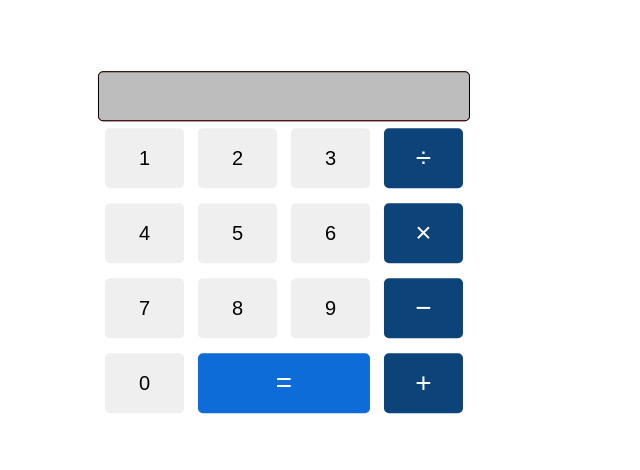
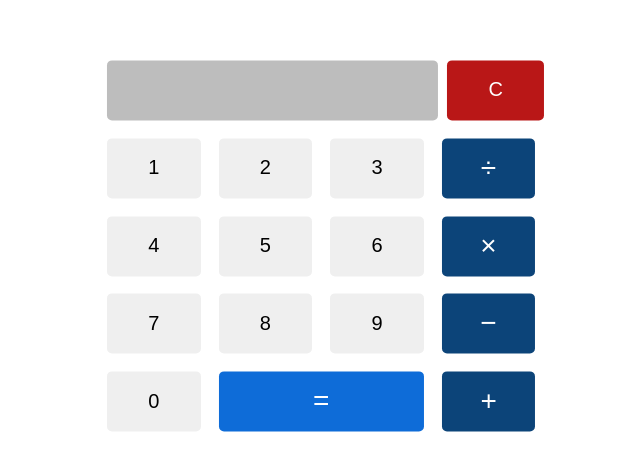
Before and after one commit to aimeeb6/electronjs-calculator, an Electron app: page calulator.html in a window 900 px wide. Shown: the part 154-624 px from the top of the page, without its empty margins (166-806 px from the left). Drawn offline with Linux system fonts and the light colour scheme.

Commit message:
Add calculator functionality

```diff
--- a/cal.js
+++ b/cal.js
@@ -1,10 +1,38 @@
+const math = require('mathjs')
 
 
-x = 5 + 7;
+let calarea = document.querySelector(".calculator");
+let calInputArea = document.querySelector(".cal-input")
+calarea.addEventListener("click", calulate);
 
-string = "5 +
 
-j = x + string
 
-console.log(x);
-console.log(j);
+function calulate(event){
+   let button_value = event.target.id;
+
+   if (button_value === 'equals'){
+      evaluateMath();
+      return;
+   }
+
+   if(button_value === 'clear'){
+      calInputArea.value = ''
+      return;
+   }
+
+   calInputArea.value += button_value;
+}
+
+
+function evaluateMath(){
+   let expression = calInputArea.value;
+   console.log(expression);
+
+   try{
+      let answer = math.evaluate(expression);
+      calInputArea.value = answer;
+   }catch{
+      alert('invalid expression');
+   }
+
+}
--- a/calulator.html
+++ b/calulator.html
@@ -15,28 +15,29 @@
         <div class="calculator">
             <div class="cal-input-container">
                 <input class="cal-input" type="text">
+                <button class="delete-btn" id="clear">C</button>
             </div>
             <div class="cal-buttons">
-                <button class="math-button">1</button>
-                <button class="math-button">2</button>
-                <button class="math-button">3</button>
-                <button class="math-symbol">&divide;</button>
-                <button class="math-button">4</button>
-                <button class="math-button">5</button>
-                <button class="math-button">6</button>
-                <button class="math-symbol">&times;</button>
-                <button class="math-button">7</button>
-                <button class="math-button">8</button>
-                <button class="math-button">9</button>
-                <button class="math-symbol">&#x2212;</button>
-                <button class="math-button">0</button>
+                <button class="math-button cal-button" id="1">1</button>
+                <button class="math-button cal-button" id="2">2</button>
+                <button class="math-button cal-button" id="3">3</button>
+                <button class="math-symbol cal-button" id="/">&divide;</button>
+                <button class="math-button" id="4">4</button>
+                <button class="math-button" id="5">5</button>
+                <button class="math-button" id="6">6</button>
+                <button class="math-symbol" id="*">&times;</button>
+                <button class="math-button" id="7">7</button>
+                <button class="math-button" id="8">8</button>
+                <button class="math-button" id="9">9</button>
+                <button class="math-symbol" id="-">&#x2212;</button>
+                <button class="math-button" id="0">0</button>
                 <button class="math-symbol" id="equals">=</button>
-                <button class="math-symbol">+</button>
+                <button class="math-symbol" id="+">+</button>
             </div>
         </div>
     </div>
     <script>
-        require('/cal')
+        require("./cal")
     </script>
 </body>
 
--- a/package.json
+++ b/package.json
@@ -10,6 +10,7 @@
   "author": "",
   "license": "ISC",
   "dependencies": {
-    "electron": "^11.1.1"
+    "electron": "^11.1.1",
+    "mathjs": "^8.1.0"
   }
 }
--- a/style.css
+++ b/style.css
@@ -14,14 +14,16 @@
   transform: translate(-50%, -50%);
 }
 
-.cal-input-container{
-    background-color: red;
-}
-
 .cal-buttons{
     display: flex;
     flex-wrap: wrap;
 
+}
+
+.cal-input-container{
+    display: flex;
+    flex-wrap: nowrap;
+    justify-content: center;
 }
 
 .math-button{
@@ -31,10 +33,12 @@
 }
 
 .cal-input{
-    width: 100%;
-    height: 2.5rem;
-    border: .1px solid black;
+    width: 75%;
+    height: 3rem;
+    border: .3% solid black;
     background-color: rgb(189, 189, 189);
+    margin: 2%;
+    text-align: right;
 }
 
 
@@ -49,6 +53,15 @@
    font-weight: 60;
 }
 
+.delete-btn{
+    width: 22%;
+    height: 3rem;
+    background-color: rgb(185, 23, 23);
+    color: white;
+    margin-top: 2%;
+
+}
+
 #equals{
     width: 46%;
     height: 3rem;
@@ -56,3 +69,7 @@
     background-color: rgb(14, 108, 216);
     color: white;
 }
+
+.calculator{
+      width: 120%;
+}
```
Also changed, not shown: index.js (+4 -3 lines), 1 other file.
